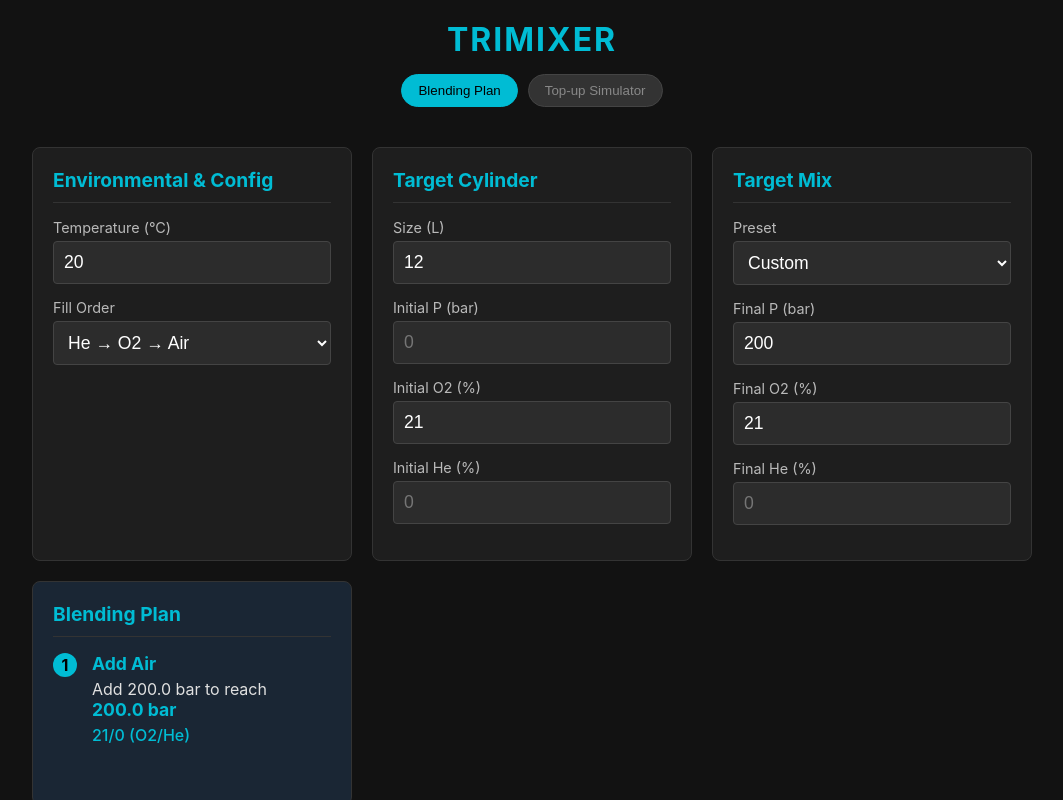
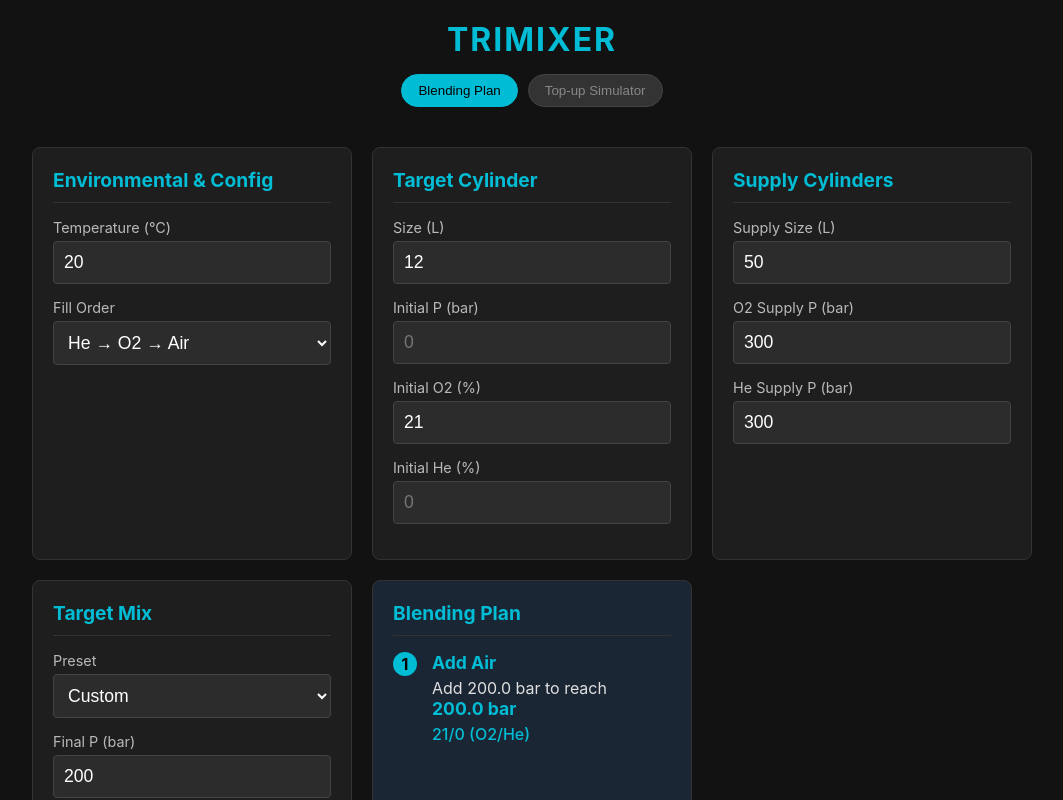
Before and after one commit to schlumi77/trimixer, a React (Vite) app: page / in a window 1280 px wide. Shown: the top 800 px of the page, without its empty margins (108-1171 px from the left). Built offline with nearby package versions, Linux system fonts and the light colour scheme.

Commit message:
Added supply canisters to layout

```diff
--- a/src/App.tsx
+++ b/src/App.tsx
@@ -106,6 +106,22 @@ function App() {
           </div>
         </section>
 
+        <section className="input-card">
+          <h2>Supply Cylinders</h2>
+          <div className="input-group">
+            <label>Supply Size (L)</label>
+            <input type="number" value={formatInput(supply.v)} placeholder="50" onChange={(e) => handleInputChange('supply', 'v', e.target.value)} />
+          </div>
+          <div className="input-group">
+            <label>O2 Supply P (bar)</label>
+            <input type="number" value={formatInput(supply.o2P)} placeholder="300" onChange={(e) => handleInputChange('supply', 'o2P', e.target.value)} />
+          </div>
+          <div className="input-group">
+            <label>He Supply P (bar)</label>
+            <input type="number" value={formatInput(supply.heP)} placeholder="300" onChange={(e) => handleInputChange('supply', 'heP', e.target.value)} />
+          </div>
+        </section>
+
         {mode === 'plan' ? (
           <>
             <section className="input-card">
@@ -154,6 +170,9 @@ function App() {
                       <strong>{s.name}</strong>
                       <p>Add <span>{s.addP.toFixed(1)} bar</span> to reach <strong>{s.pAfter.toFixed(1)} bar</strong></p>
                       <p className="mix-info">{Math.round(s.mixAfter.o2 * 100)}/{Math.round(s.mixAfter.he * 100)} (O2/He)</p>
+                      {(s.gas === 'He' || s.gas === 'O2') && (
+                        <p className="subtext">Supply remaining: <strong>{s.supplyRemaining.toFixed(1)} bar</strong></p>
+                      )}
                     </div>
                   </div>
                 ))
```
